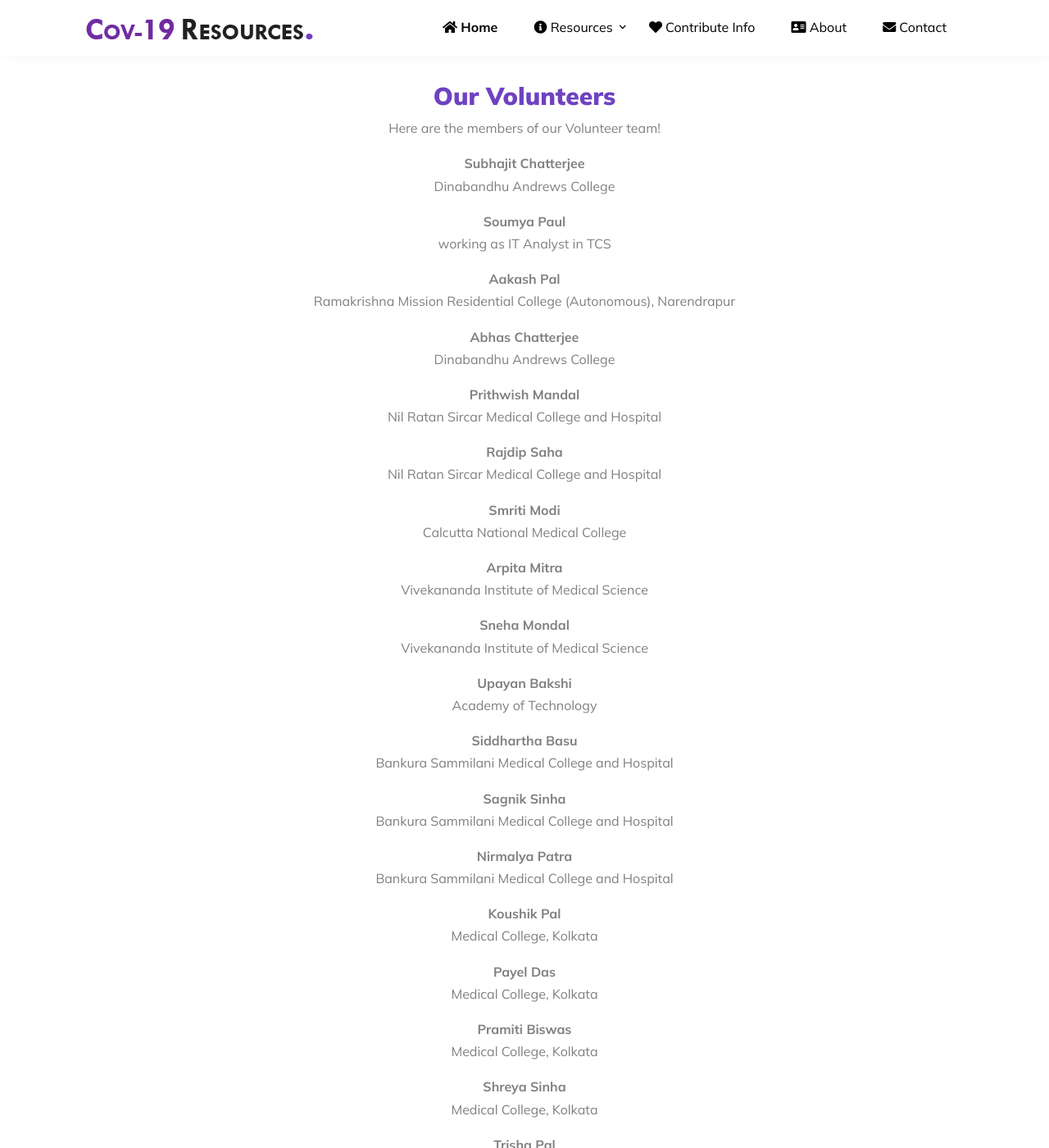
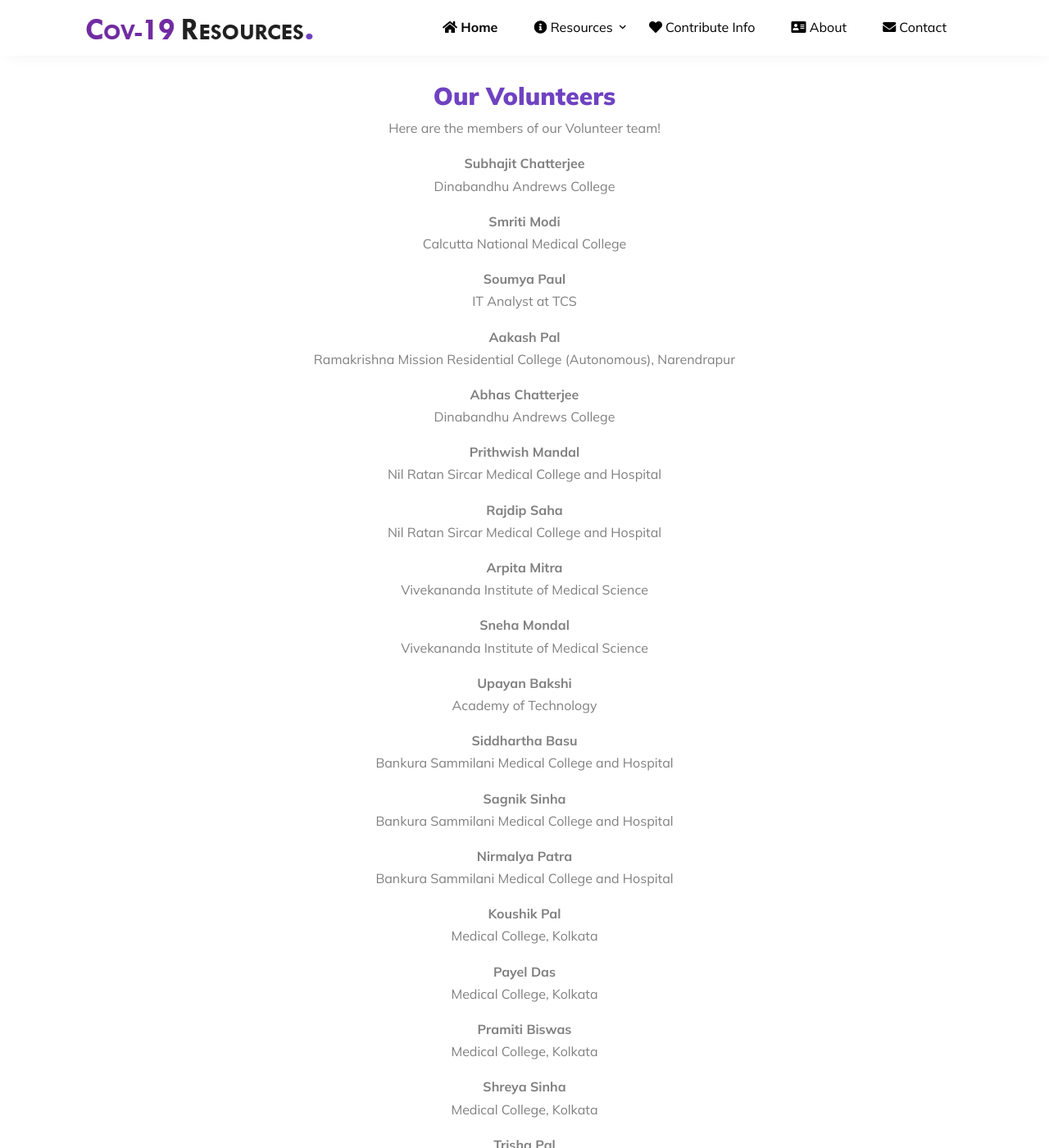
Before and after one commit to theoffbeatdoc/cov19resources, a Jekyll site: the page built from about.markdown, in a window 1280 px wide and 1400 px high, scrolled down 1043 px. Shown: the whole window at 82% size. Built offline with Jekyll 4.4.1, drawn with Linux system fonts in a browser that asks for light colours; some web fonts are replaced; Markdown is read by kramdown in place of the engine named in the settings; some of the changed text lies outside the part shown.

Commit message:
edited about page

```diff
--- a/about.markdown
+++ b/about.markdown
@@ -6,8 +6,11 @@ permalink: /about/
 **Subhajit Chatterjee**
 Dinabandhu Andrews College
 
+**Smriti Modi**
+Calcutta National Medical College
+
 **Soumya Paul**
-working as IT Analyst in TCS
+IT Analyst at TCS
 
 **Aakash Pal**
 Ramakrishna Mission Residential College (Autonomous), Narendrapur
@@ -60,6 +60,9 @@ Medical College, Kolkata
 **Sayantani Das**
 Bankura Sammilani Medical College and Hospital
 
+**Sridip Saha**
+DMLT Student at Medical College Kolkata
+
 **Himadri Halder**
 Ramakrishna Mission Vidyamandira, Belur Math
 
```
Also changed, not shown: other parts of about.markdown (+0 -3 lines).
